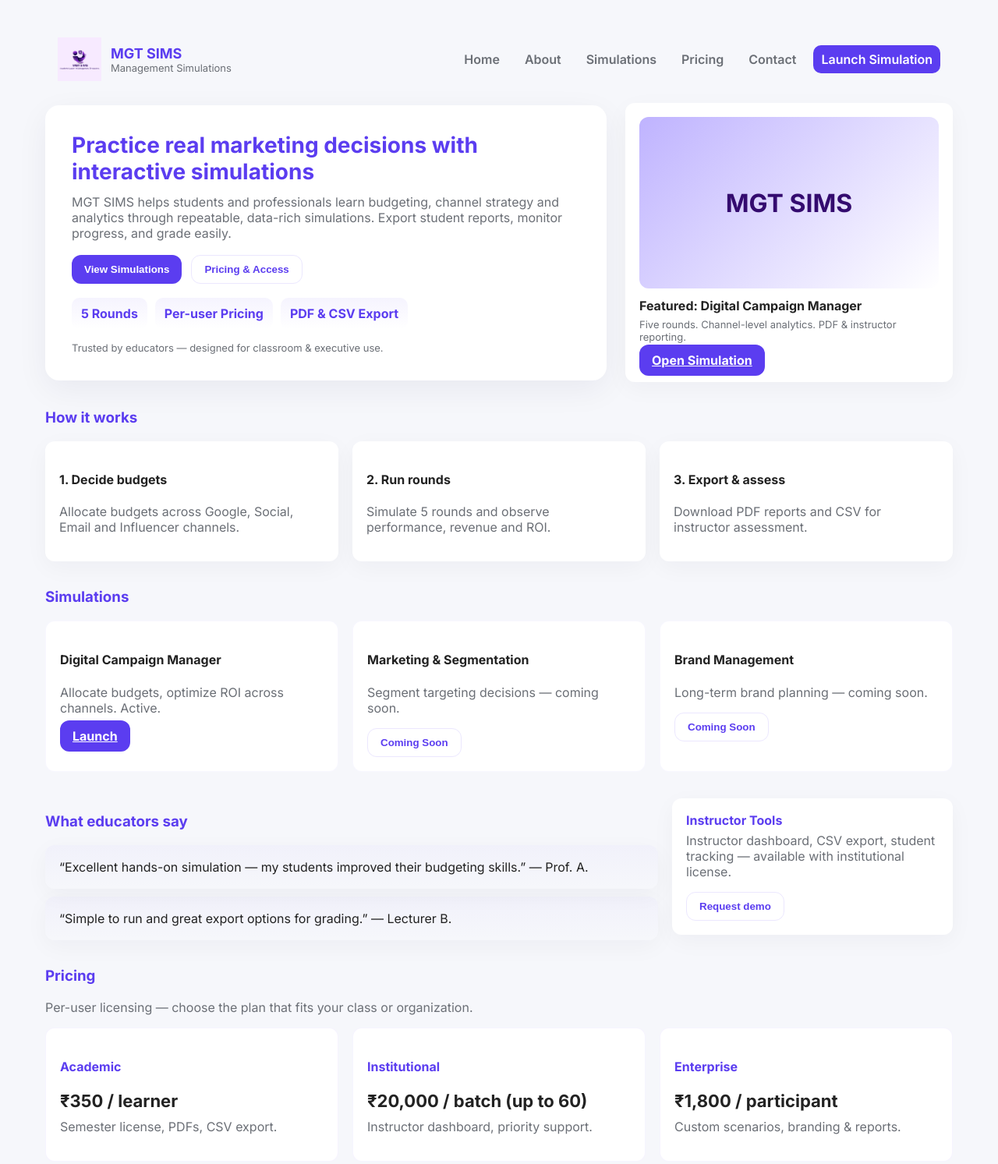
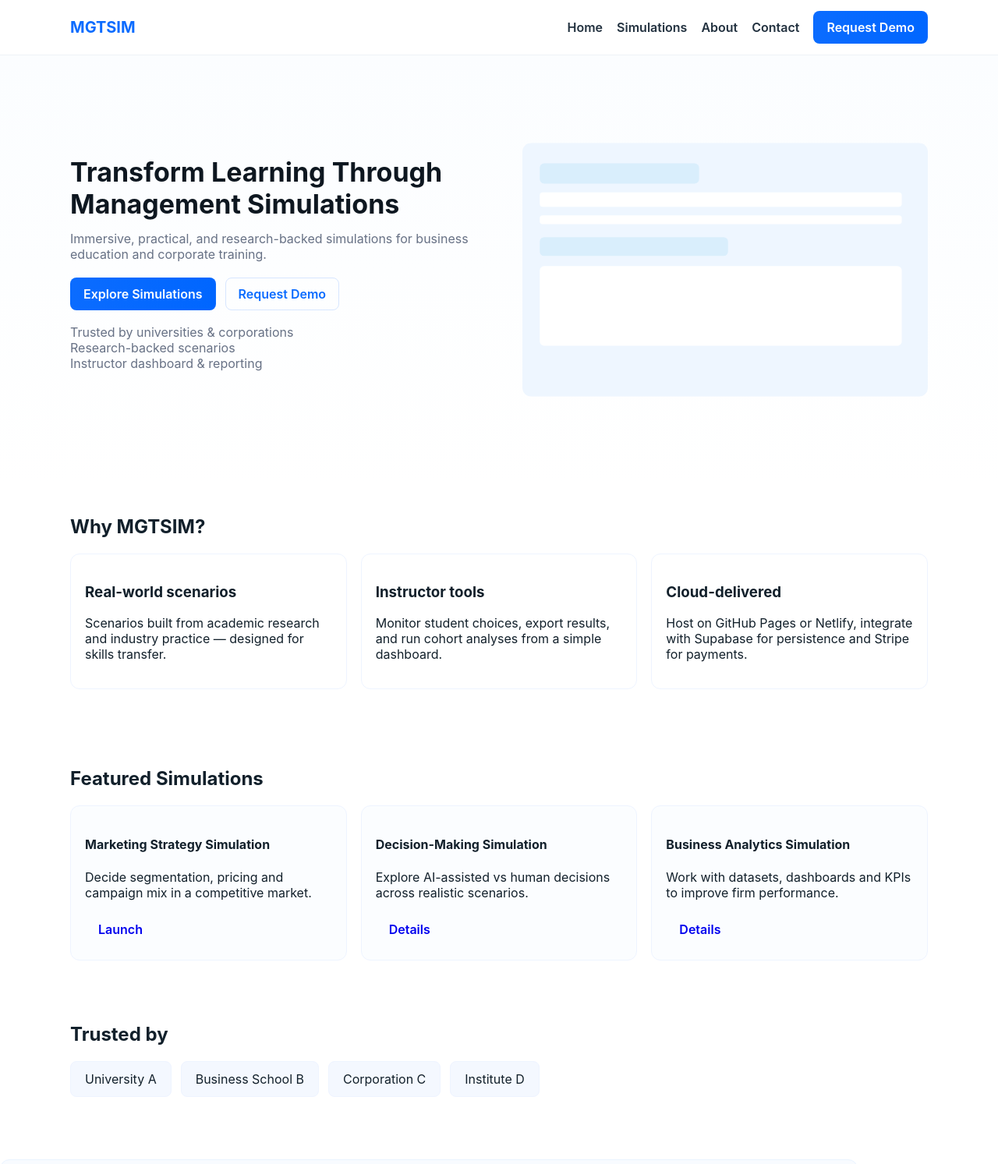
Before and after one commit to reachjanarthanan/mgtsimulation, a plain HTML site: page index.html in a window 1280 px wide. Shown: the top 1493 px of the page at 78% size. Drawn offline with Linux system fonts and the light colour scheme.

Commit message:
Add files via upload

```diff
--- /dev/null
+++ b/assets/css/style.css
@@ -0,0 +1,64 @@
+/* Corporate clean styles for MGTSIM */
+:root{
+  --accent:#0b6cff;
+  --muted:#677185;
+  --radius:10px;
+  --container:1100px;
+}
+*{box-sizing:border-box}
+body{font-family:Inter,ui-sans-serif,system-ui,Arial,sans-serif;margin:0;color:#12202b;background:#fff}
+.container{width:90%;max-width:var(--container);margin:0 auto;padding:40px 0}
+.site-header{border-bottom:1px solid #eef2f7;background:#fff;position:sticky;top:0;z-index:40}
+.header-inner{display:flex;align-items:center;justify-content:space-between;padding:14px 0}
+.brand{font-weight:700;color:var(--accent);font-size:20px}
+.nav{display:flex;gap:18px;align-items:center}
+.nav-link{color:#22313f;text-decoration:none;font-weight:600}
+.btn{padding:10px 16px;border-radius:8px;border:1px solid transparent;text-decoration:none;display:inline-block;font-weight:600}
+.btn-primary{background:linear-gradient(90deg,var(--accent),#0066ff);color:#fff}
+.btn-outline{background:transparent;border:1px solid #d7e6ff;color:var(--accent)}
+.nav-toggle{display:none;background:transparent;border:0;font-size:22px}
+
+/* HERO */
+.hero{background:linear-gradient(180deg, #fbfdff 0%, #ffffff 100%);padding:60px 0}
+.hero-grid{display:grid;grid-template-columns:1fr 520px;gap:28px;align-items:center}
+.hero-copy h1{font-size:34px;margin:0 0 14px;color:#0e1720}
+.hero-copy p{color:var(--muted);margin:0 0 20px}
+.hero-ctas{display:flex;gap:12px;margin-top:8px}
+.trust-list{margin-top:18px;color:var(--muted);list-style:none;padding:0}
+.hero-media{display:flex;justify-content:center;align-items:center}
+
+/* FEATURES */
+.features h2{margin-top:0}
+.cards{display:flex;gap:18px;margin-top:18px}
+.card{background:#fff;border:1px solid #eef4ff;padding:18px;border-radius:12px;flex:1;min-height:120px}
+
+/* Simulations preview */
+.sim-grid{display:flex;gap:18px;margin-top:18px}
+.sim-card{background:#fbfdff;border:1px solid #eef4ff;padding:18px;border-radius:12px;flex:1}
+.clients{padding-top:20px}
+.clients-row{display:flex;gap:12px;align-items:center}
+.client{background:#f4f8ff;padding:12px 18px;border-radius:8px;border:1px solid #eef4ff}
+
+/* CTA form */
+.cta{margin:40px 0;padding:28px;border-radius:12px;background:#f8fbff;border:1px solid #eaf4ff}
+.cta-inner{display:flex;gap:24px;align-items:center;justify-content:space-between}
+.cta-form{width:420px;background:#fff;padding:12px;border-radius:10px;border:1px solid #eef4ff}
+.cta-form label{display:block;margin-bottom:8px;font-size:14px;color:#22313f}
+.cta-form input, .cta-form textarea{width:100%;padding:10px;border-radius:8px;border:1px solid #e6eefc;margin-top:6px}
+
+/* Footer */
+.site-footer{border-top:1px solid #eef2f7;padding:28px 0;margin-top:40px;background:#fff}
+.footer-inner{display:flex;justify-content:space-between;align-items:flex-start;gap:20px}
+.footer-left p{margin:8px 0;color:var(--muted)}
+.footer-right nav a{display:block;color:#22313f;text-decoration:none;margin-bottom:8px}
+
+/* Responsive */
+@media(max-width:900px){
+  .hero-grid{grid-template-columns:1fr; padding-bottom:0}
+  .sim-grid{flex-direction:column}
+  .cards{flex-direction:column}
+  .cta-inner{flex-direction:column}
+  .nav{display:none}
+  .nav-toggle{display:block}
+  .header-inner{gap:10px}
+}
--- /dev/null
+++ b/assets/js/main.js
@@ -0,0 +1,16 @@
+// Basic interactivity for MGTSIM template
+document.addEventListener('DOMContentLoaded', function(){
+  const navToggle = document.getElementById('navToggle');
+  const mainNav = document.getElementById('mainNav');
+  if(navToggle){
+    navToggle.addEventListener('click', function(){
+      if(mainNav.style.display === 'flex'){
+        mainNav.style.display = 'none';
+      } else {
+        mainNav.style.display = 'flex';
+        mainNav.style.flexDirection = 'column';
+        mainNav.style.gap = '12px';
+      }
+    });
+  }
+});
--- a/index.html
+++ b/index.html
@@ -3,239 +3,141 @@
 <head>
   <meta charset="utf-8" />
   <meta name="viewport" content="width=device-width,initial-scale=1" />
-  <title>MGT SIMS — Management Simulations & Training</title>
-
-  <!-- Google Font -->
-  <link href="https://fonts.googleapis.com/css2?family=Inter:wght@300;400;600;700&display=swap" rel="stylesheet">
-
-  <style>
-    :root{
-      --purple-600:#5b3df0;
-      --purple-400:#bfb3ff;
-      --muted:#6b6f76;
-      --bg:#f6f7fb;
-      --card:#ffffff;
-      --radius:14px;
-      --maxw:1200px;
-    }
-    *{box-sizing:border-box}
-    body{font-family:Inter,system-ui,Segoe UI,Arial;margin:0;background:var(--bg);color:#222;-webkit-font-smoothing:antialiased}
-    .wrap{max-width:var(--maxw);margin:20px auto;padding:18px}
-    header{display:flex;align-items:center;gap:16px;padding:10px 16px}
-    .brand{display:flex;align-items:center;gap:12px}
-    .brand img{height:56px}
-    .brand h1{font-size:18px;margin:0;color:var(--purple-600)}
-    nav{margin-left:auto;display:flex;gap:12px;align-items:center}
-    nav a{color:var(--muted);text-decoration:none;font-weight:600;padding:8px 10px;border-radius:10px}
-    nav a.cta{background:var(--purple-600);color:#fff}
-    /* hero */
-    .hero{display:grid;grid-template-columns:1fr 420px;gap:24px;align-items:center;margin-top:18px}
-    .hero-card{background:var(--card);padding:34px;border-radius:18px;box-shadow:0 12px 40px rgba(20,20,60,0.06)}
-    .hero h2{color:var(--purple-600);margin:0;font-size:28px}
-    .hero p{color:var(--muted);margin-top:12px}
-    .hero .cta-row{margin-top:18px;display:flex;gap:12px;flex-wrap:wrap}
-    .btn{background:var(--purple-600);color:#fff;padding:10px 16px;border-radius:12px;border:none;cursor:pointer;font-weight:700}
-    .btn.ghost{background:transparent;color:var(--purple-600);border:1px solid rgba(91,61,240,0.12)}
-    .metrics{display:flex;gap:10px;margin-top:18px;flex-wrap:wrap}
-    .metric{background:linear-gradient(180deg,rgba(91,61,240,0.06),transparent);padding:10px 12px;border-radius:10px;font-weight:700;color:var(--purple-600)}
-    /* features */
-    .section{margin-top:34px}
-    .grid-3{display:grid;grid-template-columns:repeat(3,1fr);gap:18px}
-    .card{background:var(--card);padding:18px;border-radius:12px;box-shadow:0 8px 30px rgba(20,20,60,0.04)}
-    .muted{color:var(--muted)}
-    /* simulations list */
-    .sim-grid{display:grid;grid-template-columns:repeat(3,1fr);gap:18px}
-    .sim-card{padding:18px;border-radius:12px;background:var(--card);border:1px solid rgba(91,61,240,0.04)}
-    /* testimonials */
-    .testimonial{background:linear-gradient(180deg,rgba(91,61,240,0.03),transparent);padding:18px;border-radius:12px}
-    /* pricing */
-    .pricing-grid{display:grid;grid-template-columns:repeat(3,1fr);gap:18px;margin-top:14px}
-    .price-card{background:var(--card);padding:18px;border-radius:12px;border:1px solid rgba(107,76,255,0.06)}
-    /* contact */
-    .contact-form input, .contact-form textarea{width:100%;padding:10px;border-radius:8px;border:1px solid #eaeaf6;margin-bottom:8px}
-    footer{margin-top:40px;text-align:center;color:#777;padding:18px 0;font-size:13px}
-
-    @media (max-width:980px){
-      .hero{grid-template-columns:1fr}
-      .grid-3{grid-template-columns:repeat(2,1fr)}
-      .sim-grid{grid-template-columns:repeat(2,1fr)}
-      .pricing-grid{grid-template-columns:repeat(1,1fr)}
-    }
-    @media (max-width:560px){
-      .grid-3{grid-template-columns:1fr}
-      .sim-grid{grid-template-columns:1fr}
-    }
-
-    /* small utilities */
-    .small{font-size:13px;color:var(--muted)}
-    .center{display:flex;align-items:center;justify-content:center}
-  </style>
+  <title>MGTSIM — Management Simulations</title>
+  <meta name="description" content="Immersive, research-backed management simulations for business education." />
+  <link rel="stylesheet" href="./assets/css/style.css">
 </head>
 <body>
-  <div class="wrap">
-    <!-- header -->
-    <header>
-      <div class="brand">
-        <img src="assets/MGT SIMS.png" alt="MGT SIMS">
-        <div><h1>MGT SIMS</h1><div class="small">Management Simulations</div></div>
+  <header class="site-header">
+    <div class="container header-inner">
+      <div class="brand">MGTSIM</div>
+      <nav class="nav" id="mainNav">
+        <a href="index.html" class="nav-link">Home</a>
+        <a href="simulations.html" class="nav-link">Simulations</a>
+        <a href="about.html" class="nav-link">About</a>
+        <a href="contact.html" class="nav-link">Contact</a>
+        <a class="btn btn-primary" href="#request-demo" onclick="document.getElementById('request-demo').scrollIntoView({behavior:'smooth'})">Request Demo</a>
+      </nav>
+      <button class="nav-toggle" id="navToggle" aria-label="Toggle navigation">☰</button>
     </div>
-
-      <nav aria-label="main-nav">
-        <a href="#home">Home</a>
-        <a href="#about">About</a>
-        <a href="#simulations">Simulations</a>
-        <a href="#pricing">Pricing</a>
-        <a href="#contact">Contact</a>
-        <a class="cta" href="https://reachjanarthanan.github.io/mgt-sims-simulation/" target="_blank" rel="noopener">Launch Simulation</a>
-      </nav>
   </header>
 
-    <!-- hero -->
-    <section id="home" class="hero">
-      <div class="hero-card">
-        <h2>Practice real marketing decisions with interactive simulations</h2>
-        <p class="muted">MGT SIMS helps students and professionals learn budgeting, channel strategy and analytics through repeatable, data-rich simulations. Export student reports, monitor progress, and grade easily.</p>
-
-        <div class="cta-row">
-          <button class="btn" onclick="location.href='#simulations'">View Simulations</button>
-          <button class="btn ghost" onclick="location.href='#pricing'">Pricing & Access</button>
+  <main>
+    <section class="hero">
+      <div class="container hero-grid">
+        <div class="hero-copy">
+          <h1>Transform Learning Through Management Simulations</h1>
+          <p>Immersive, practical, and research-backed simulations for business education and corporate training.</p>
+          <div class="hero-ctas">
+            <a class="btn btn-primary" href="simulations.html">Explore Simulations</a>
+            <a class="btn btn-outline" href="#request-demo" id="request-demo">Request Demo</a>
           </div>
-
-        <div class="metrics" aria-hidden>
-          <div class="metric">5 Rounds</div>
-          <div class="metric">Per-user Pricing</div>
-          <div class="metric">PDF & CSV Export</div>
+          <ul class="trust-list">
+            <li>Trusted by universities & corporations</li>
+            <li>Research-backed scenarios</li>
+            <li>Instructor dashboard & reporting</li>
+          </ul>
         </div>
-
-        <div style="margin-top:16px" class="small muted">Trusted by educators — designed for classroom & executive use.</div>
-      </div>
-
-      <aside class="card center" style="flex-direction:column;gap:12px">
-        <!-- Replace with illustrative image if you have one -->
-        <div style="width:100%;height:220px;border-radius:12px;background:linear-gradient(135deg,var(--purple-400),#fff);display:flex;align-items:center;justify-content:center;color:#340b6f;font-weight:800;font-size:32px">MGT SIMS</div>
-        <div style="width:100%;text-align:left">
-          <div style="font-weight:700">Featured: Digital Campaign Manager</div>
-          <div class="small muted" style="margin-top:6px">Five rounds. Channel-level analytics. PDF & instructor reporting.</div>
-          <div style="margin-top:12px"><a class="btn" href="https://reachjanarthanan.github.io/mgt-sims-simulation/" target="_blank">Open Simulation</a></div>
-        </div>
-      </aside>
-    </section>
-
-    <!-- how it works -->
-    <section id="about" class="section">
-      <h3 style="color:var(--purple-600)">How it works</h3>
-      <div class="grid-3" style="margin-top:12px">
-        <div class="card">
-          <h4>1. Decide budgets</h4>
-          <p class="muted">Allocate budgets across Google, Social, Email and Influencer channels.</p>
-        </div>
-        <div class="card">
-          <h4>2. Run rounds</h4>
-          <p class="muted">Simulate 5 rounds and observe performance, revenue and ROI.</p>
-        </div>
-        <div class="card">
-          <h4>3. Export & assess</h4>
-          <p class="muted">Download PDF reports and CSV for instructor assessment.</p>
+        <div class="hero-media" aria-hidden="true">
+          <!-- simple SVG mockup as placeholder -->
+          <svg width="560" height="350" viewBox="0 0 560 350" xmlns="http://www.w3.org/2000/svg" role="img" aria-label="Simulation preview">
+            <rect width="560" height="350" rx="12" fill="#eef6ff"/>
+            <rect x="24" y="28" width="220" height="28" rx="6" fill="#d9eefc"/>
+            <rect x="24" y="68" width="500" height="20" rx="4" fill="#ffffff"/>
+            <rect x="24" y="100" width="500" height="12" rx="4" fill="#ffffff"/>
+            <rect x="24" y="130" width="260" height="26" rx="6" fill="#d9eefc"/>
+            <rect x="24" y="170" width="500" height="110" rx="6" fill="#fff"/>
+          </svg>
         </div>
       </div>
     </section>
 
-    <!-- simulations list -->
-    <section id="simulations" class="section">
-      <h3 style="color:var(--purple-600)">Simulations</h3>
-      <div class="sim-grid" style="margin-top:12px">
-        <div class="sim-card">
-          <h4>Digital Campaign Manager</h4>
-          <p class="muted">Allocate budgets, optimize ROI across channels. Active.</p>
-          <div style="margin-top:10px"><a class="btn" href="https://reachjanarthanan.github.io/mgt-sims-simulation/" target="_blank">Launch</a></div>
+    <section class="features container">
+      <h2>Why MGTSIM?</h2>
+      <div class="cards">
+        <div class="card">
+          <h3>Real-world scenarios</h3>
+          <p>Scenarios built from academic research and industry practice — designed for skills transfer.</p>
         </div>
-
-        <div class="sim-card">
-          <h4>Marketing & Segmentation</h4>
-          <p class="muted">Segment targeting decisions — coming soon.</p>
-          <div style="margin-top:10px"><button class="btn ghost" disabled>Coming Soon</button></div>
+        <div class="card">
+          <h3>Instructor tools</h3>
+          <p>Monitor student choices, export results, and run cohort analyses from a simple dashboard.</p>
         </div>
-
-        <div class="sim-card">
-          <h4>Brand Management</h4>
-          <p class="muted">Long-term brand planning — coming soon.</p>
-          <div style="margin-top:10px"><button class="btn ghost" disabled>Coming Soon</button></div>
+        <div class="card">
+          <h3>Cloud-delivered</h3>
+          <p>Host on GitHub Pages or Netlify, integrate with Supabase for persistence and Stripe for payments.</p>
         </div>
       </div>
     </section>
 
-    <!-- testimonials & instructors -->
-    <section class="section">
-      <div style="display:flex;gap:18px;align-items:flex-start">
-        <div style="flex:1" >
-          <h3 style="color:var(--purple-600)">What educators say</h3>
-          <div style="margin-top:12px" id="testimonials">
-            <div class="testimonial card">“Excellent hands-on simulation — my students improved their budgeting skills.” — Prof. A.</div>
-            <div class="testimonial card" style="margin-top:10px">“Simple to run and great export options for grading.” — Lecturer B.</div>
+    <section class="simulations-preview container" id="simulations">
+      <h2>Featured Simulations</h2>
+      <div class="sim-grid">
+        <article class="sim-card">
+          <h4>Marketing Strategy Simulation</h4>
+          <p>Decide segmentation, pricing and campaign mix in a competitive market.</p>
+          <a class="btn btn-secondary" href="./mgtsimulation/index.html">Launch</a>
+        </article>
+        <article class="sim-card">
+          <h4>Decision-Making Simulation</h4>
+          <p>Explore AI-assisted vs human decisions across realistic scenarios.</p>
+          <a class="btn btn-secondary" href="#">Details</a>
+        </article>
+        <article class="sim-card">
+          <h4>Business Analytics Simulation</h4>
+          <p>Work with datasets, dashboards and KPIs to improve firm performance.</p>
+          <a class="btn btn-secondary" href="#">Details</a>
+        </article>
       </div>
+    </section>
+
+    <section class="clients container">
+      <h2>Trusted by</h2>
+      <div class="clients-row">
+        <div class="client">University A</div>
+        <div class="client">Business School B</div>
+        <div class="client">Corporation C</div>
+        <div class="client">Institute D</div>
       </div>
+    </section>
 
-        <div style="width:360px" class="card">
-          <h4 style="margin:0;color:var(--purple-600)">Instructor Tools</h4>
-          <p class="muted" style="margin-top:6px">Instructor dashboard, CSV export, student tracking — available with institutional license.</p>
-          <div style="margin-top:12px"><button class="btn ghost" onclick="location.href='#contact'">Request demo</button></div>
+    <section class="cta container" id="request-demo">
+      <div class="cta-inner">
+        <div>
+          <h2>Request a demo</h2>
+          <p>We offer instructor walkthroughs and trial access for faculty and corporate trainers.</p>
+        </div>
+        <div class="cta-form">
+          <form action="https://formspree.io/f/mayvqkng" method="POST">
+            <label>Full name<input type="text" name="name" required></label>
+            <label>Email<input type="email" name="email" required></label>
+            <label>Institution / Company<input type="text" name="org"></label>
+            <label>Message<textarea name="message"></textarea></label>
+            <button class="btn btn-primary" type="submit">Request Demo</button>
+          </form>
         </div>
       </div>
     </section>
 
-    <!-- pricing -->
-    <section id="pricing" class="section">
-      <h3 style="color:var(--purple-600)">Pricing</h3>
-      <p class="muted">Per-user licensing — choose the plan that fits your class or organization.</p>
-      <div class="pricing-grid">
-        <div class="price-card">
-          <h4 style="color:var(--purple-600)">Academic</h4>
-          <div style="font-size:22px;font-weight:700;margin-top:10px">₹350 / learner</div>
-          <p class="muted" style="margin-top:10px">Semester license, PDFs, CSV export.</p>
+  </main>
+
+  <footer class="site-footer">
+    <div class="container footer-inner">
+      <div class="footer-left">
+        <div class="brand">MGTSIM</div>
+        <p>Management simulations for higher education and corporate training.</p>
       </div>
-        <div class="price-card">
-          <h4 style="color:var(--purple-600)">Institutional</h4>
-          <div style="font-size:22px;font-weight:700;margin-top:10px">₹20,000 / batch (up to 60)</div>
-          <p class="muted" style="margin-top:10px">Instructor dashboard, priority support.</p>
-        </div>
-        <div class="price-card">
-          <h4 style="color:var(--purple-600)">Enterprise</h4>
-          <div style="font-size:22px;font-weight:700;margin-top:10px">₹1,800 / participant</div>
-          <p class="muted" style="margin-top:10px">Custom scenarios, branding & reports.</p>
+      <div class="footer-right">
+        <nav>
+          <a href="simulations.html">Simulations</a>
+          <a href="about.html">About</a>
+          <a href="contact.html">Contact</a>
+        </nav>
+        <p class="copyright">© 2025 MGTSIM</p>
       </div>
     </div>
-    </section>
+  </footer>
 
-    <!-- contact -->
-    <section id="contact" class="section">
-      <h3 style="color:var(--purple-600)">Contact</h3>
-      <div style="display:grid;grid-template-columns:1fr 360px;gap:18px;margin-top:12px">
-        <div class="card contact-form">
-          <input id="cf_name" placeholder="Your name">
-          <input id="cf_email" placeholder="Email">
-          <input id="cf_mobile" placeholder="Mobile number">
-          <textarea id="cf_message" placeholder="Message"></textarea>
-          <div style="display:flex;gap:10px;align-items:center">
-            <button id="cf_send" class="btn">Send</button>
-            <div id="cf_status" class="muted" style="margin-left:8px"></div>
-          </div>
-        </div>
-
-        <div class="card">
-          <h4>Contact details</h4>
-          <p class="muted">Email: <strong>reachjanarthanan@gmail.com</strong><br/>Location: India</p>
-          <hr>
-          <p class="muted">For instructor dashboard or institutional licensing please contact us.</p>
-        </div>
-      </div>
-    </section>
-
-    <footer class="section">
-      <div class="muted">© 2025 MGT SIMS — Management Simulations for Education</div>
-    </footer>
-  </div>
-
-  <!-- site JS -->
-  <script src="site.js"></script>
+<script src="./assets/js/main.js"></script>
 </body>
 </html>
```
Also changed, not shown: about.html (added, +52 -0 lines), contact.html (added, +44 -0 lines), simulations.html (added, +58 -0 lines), 1 other file. Lines whose indentation alone changed are shown as unchanged.
